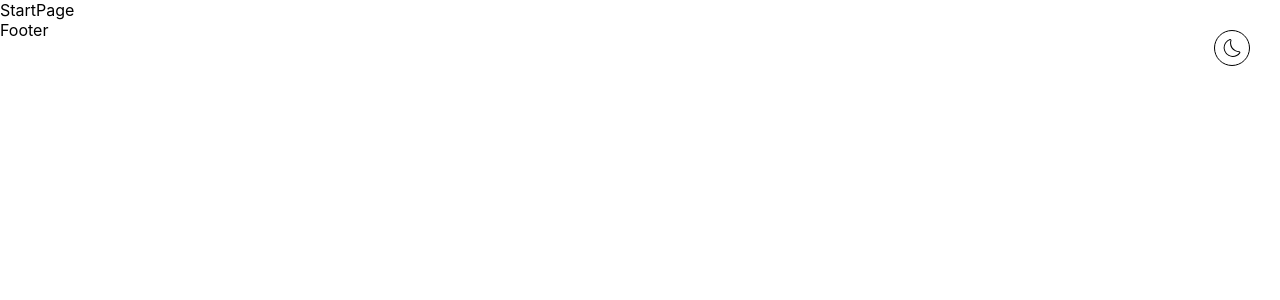
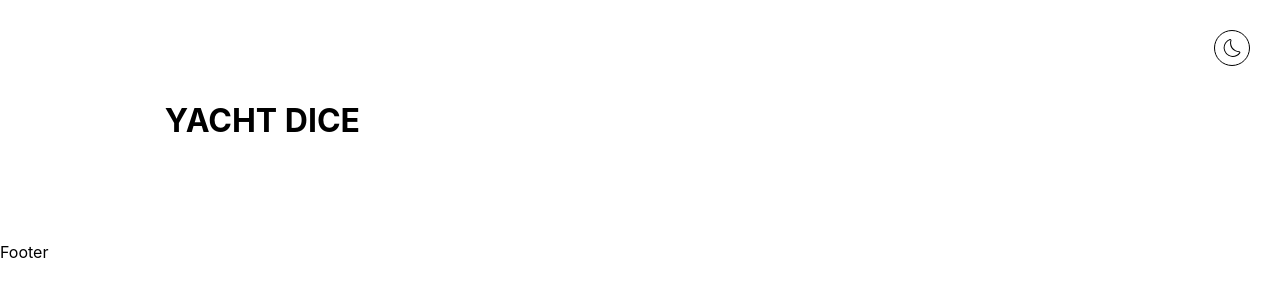
Before and after one commit to lookinmin/YACHT_DICE, a React (Create React App) app in the folder front/: page / in a window 1280 px wide. Shown: the top 300 px of the page. Built offline with nearby package versions, Linux system fonts and the light colour scheme.

Commit message:
Display Setting
img를 S3에 넣을건인가...

```diff
--- /dev/null
+++ b/babel.config.js
@@ -0,0 +1,4 @@
+module.exports = {
+    presets: ["react-app"],
+    plugins: ["@babel/plugin-proposal-private-property-in-object"]
+  };
--- a/front/package.json
+++ b/front/package.json
@@ -58,6 +58,7 @@
     ]
   },
   "devDependencies": {
+    "@babel/plugin-proposal-private-property-in-object": "^7.21.11",
     "@types/react-router-dom": "^5.3.3",
     "@types/styled-components": "^5.1.34"
   }
--- a/front/src/pages/StartPage.tsx
+++ b/front/src/pages/StartPage.tsx
@@ -1,7 +1,46 @@
 import React from 'react'
+import styled from 'styled-components'
+
+const StPg = styled.div`
+  display: flex;
+  flex-flow: column nowrap;
+  margin: 5vh 0;
+  width: 100%;
+  justify-content: center;
+  align-items: center;
+`
+
+const ChdDiv = styled.div`
+  display: grid;
+  width: clamp(750px, 100%, 1250px);
+  grid-template-columns: 4fr 6fr;
+  column-gap: 1vw;
+  place-items: center;
+`
+
+const ImgDiv = styled.div`
+  display: flex;
+  flex-flow: column nowrap;
+  align-items: center;
+  justify-content: center;
+  padding: 5vh 0;
+  gap: 3vh;
+`
+
+const FormDiv = styled.div`
+`
 
 export const StartPage: React.FC = () => {
   return (
-    <div>StartPage</div>
+    <StPg>
+      <ChdDiv>
+      <ImgDiv>
+      <h1>YACHT DICE</h1>
+      </ImgDiv>
+      <FormDiv>
+
+      </FormDiv>
+      </ChdDiv>
+    </StPg>
   )
 }
```
Also changed, not shown: .babelrc (added), 1 other file (tests, documents, lock files or other folders).
